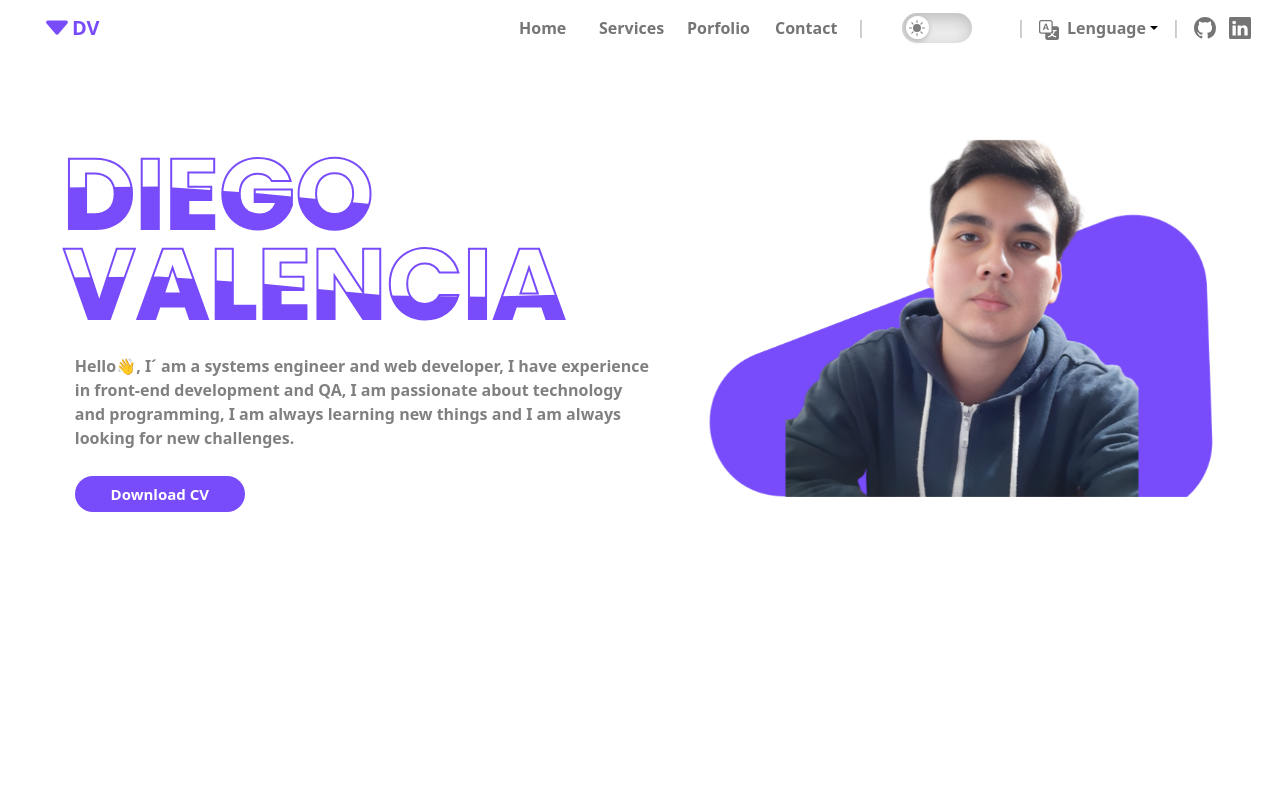
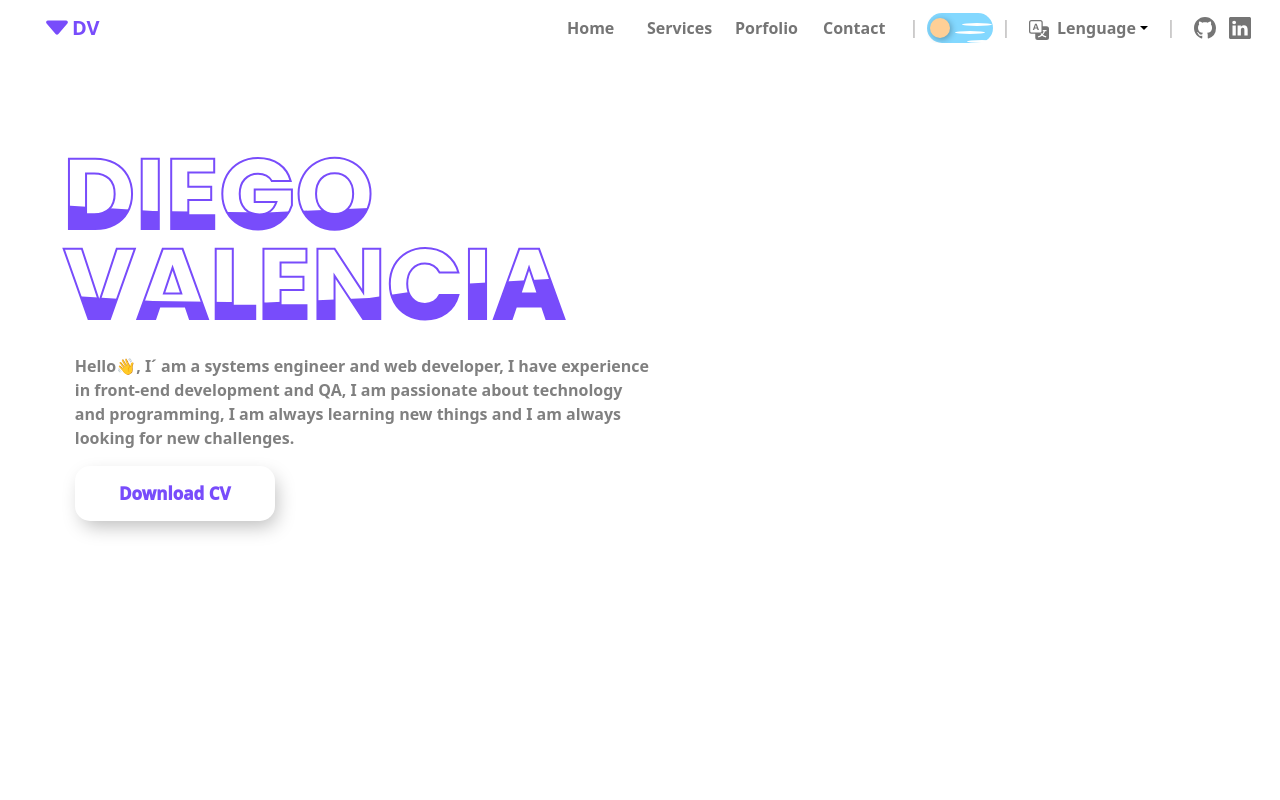
Before and after one commit to diego0043/portafolio, a React (Vite) app: page / in a window 1280 px wide. Shown: the top 800 px of the page. Built offline with nearby package versions, Linux system fonts and the light colour scheme.

Commit message:
trabajando en vista mobil

```diff
--- a/src/components/FooterContainer.jsx
+++ b/src/components/FooterContainer.jsx
@@ -8,10 +8,10 @@
     <>
       <div className="container-fluid container-footer">
         <div className="row row-2">
-          <div className="col-6">
+          <div className="col-12 col-xl-6 col-md-6 col-lg-6 col-xxl-6">
             <InfoFooter />
           </div>
-          <div className="col-6">
+          <div className="col-12 col-xl-6 col-md-6 col-lg-6 col-xxl-6">
             <FormFooter />
           </div>
         </div>
--- a/src/components/Navbar.jsx
+++ b/src/components/Navbar.jsx
@@ -120,43 +120,30 @@
             <li className="nav-item nav-item-widh-night-mode me-3">
               <span className="separator-navbar">|</span>
             </li>
-            <li className="nav-item nav-item-widh-night-mode-toggle me-4">
-              <input
-                type="checkbox"
-                id="darkmode-toggle"
-                className="checkbox"
-              />
-              <label className="label-darkmode" htmlFor="darkmode-toggle">
-                <svg
-                  xmlns="http://www.w3.org/2000/svg"
-                  width="16"
-                  height="16"
-                  fill="currentColor"
-                  className="moon"
-                  viewBox="0 0 16 16"
-                >
-                  <path d="M6 .278a.768.768 0 0 1 .08.858 7.208 7.208 0 0 0-.878 3.46c0 4.021 3.278 7.277 7.318 7.277.527 0 1.04-.055 1.533-.16a.787.787 0 0 1 .81.316.733.733 0 0 1-.031.893A8.349 8.349 0 0 1 8.344 16C3.734 16 0 12.286 0 7.71 0 4.266 2.114 1.312 5.124.06A.752.752 0 0 1 6 .278z" />
-                  <path d="M10.794 3.148a.217.217 0 0 1 .412 0l.387 1.162c.173.518.579.924 1.097 1.097l1.162.387a.217.217 0 0 1 0 .412l-1.162.387a1.734 1.734 0 0 0-1.097 1.097l-.387 1.162a.217.217 0 0 1-.412 0l-.387-1.162A1.734 1.734 0 0 0 9.31 6.593l-1.162-.387a.217.217 0 0 1 0-.412l1.162-.387a1.734 1.734 0 0 0 1.097-1.097l.387-1.162zM13.863.099a.145.145 0 0 1 .274 0l.258.774c.115.346.386.617.732.732l.774.258a.145.145 0 0 1 0 .274l-.774.258a1.156 1.156 0 0 0-.732.732l-.258.774a.145.145 0 0 1-.274 0l-.258-.774a1.156 1.156 0 0 0-.732-.732l-.774-.258a.145.145 0 0 1 0-.274l.774-.258c.346-.115.617-.386.732-.732L13.863.1z" />
-                </svg>
-
-                <svg
-                  xmlns="http://www.w3.org/2000/svg"
-                  width="16"
-                  height="16"
-                  fill="currentColor"
-                  className="sun"
-                  viewBox="0 0 16 16"
-                >
-                  <path d="M12 8a4 4 0 1 1-8 0 4 4 0 0 1 8 0zM8 0a.5.5 0 0 1 .5.5v2a.5.5 0 0 1-1 0v-2A.5.5 0 0 1 8 0zm0 13a.5.5 0 0 1 .5.5v2a.5.5 0 0 1-1 0v-2A.5.5 0 0 1 8 13zm8-5a.5.5 0 0 1-.5.5h-2a.5.5 0 0 1 0-1h2a.5.5 0 0 1 .5.5zM3 8a.5.5 0 0 1-.5.5h-2a.5.5 0 0 1 0-1h2A.5.5 0 0 1 3 8zm10.657-5.657a.5.5 0 0 1 0 .707l-1.414 1.415a.5.5 0 1 1-.707-.708l1.414-1.414a.5.5 0 0 1 .707 0zm-9.193 9.193a.5.5 0 0 1 0 .707L3.05 13.657a.5.5 0 0 1-.707-.707l1.414-1.414a.5.5 0 0 1 .707 0zm9.193 2.121a.5.5 0 0 1-.707 0l-1.414-1.414a.5.5 0 0 1 .707-.707l1.414 1.414a.5.5 0 0 1 0 .707zM4.464 4.465a.5.5 0 0 1-.707 0L2.343 3.05a.5.5 0 1 1 .707-.707l1.414 1.414a.5.5 0 0 1 0 .708z" />
-                </svg>
-              </label>
+            <li className="nav-item nav-item-widh-night-mode me-3">
+              <div class="toggleWrapper">
+                <input type="checkbox" className="dn" id="dn" />
+                <label for="dn" className="toggle">
+                  <span className="toggle__handler">
+                    <span className="crater crater--1"></span>
+                    <span className="crater crater--2"></span>
+                    <span className="crater crater--3"></span>
+                  </span>
+                  <span className="star star--1"></span>
+                  <span className="star star--2"></span>
+                  <span className="star star--3"></span>
+                  <span className="star star--4"></span>
+                  <span className="star star--5"></span>
+                  <span className="star star--6"></span>
+                </label>
+              </div>
             </li>
             <li className="nav-item nav-item-widh-night-mode">
               <span className="separator-navbar">|</span>
             </li>
             <li class="nav-item dropdown">
               <a
-                class="nav-link dropdown-toggle"
+                className="nav-link dropdown-toggle"
                 href="#"
                 role="button"
                 data-bs-toggle="dropdown"
@@ -177,14 +164,14 @@
                   Lenguage
                 </span>
               </a>
-              <ul class="dropdown-menu">
+              <ul className="dropdown-menu">
                 <li>
-                  <a class="dropdown-item" href="#">
+                  <a className="dropdown-item" href="#">
                     Espanish
                   </a>
                 </li>
                 <li>
-                  <a class="dropdown-item" href="#">
+                  <a className="dropdown-item" href="#">
                     English
                   </a>
                 </li>
--- a/src/styles/footer.css
+++ b/src/styles/footer.css
@@ -114,7 +114,7 @@
     border-radius: 30px;
   }
 
-  .col-6 textarea {
+  .col textarea {
     border-radius: 8px;
     height: 100px;
     width: 100%;
--- a/src/styles/home.css
+++ b/src/styles/home.css
@@ -17,8 +17,8 @@
 
   .img-home {
     display: block;
-    margin-top: 5%;
-    width: 400px;
+    margin-top: 25%;
+    width: 350px;
     margin-left: auto;
     margin-right: auto;
   }
@@ -26,24 +26,111 @@
   .text-title-home {
     color: #2c2847;
     font-weight: bold;
-    font-size: 50px;
-    margin-top: 10px;
+    font-size: 75px;
+    margin-top: 50px;
+    margin-left: 50%;
     font-family: "Poppins", sans-serif;
+    box-sizing: border-box;
+    padding: 0;
+    margin-bottom: 40px;
+  }
+
+  .content {
+    position: relative;
+  }
+
+  .content .text-title-home {
+    color: #fff;
+    position: absolute;
+    transform: translate(-50%, -50%);
+  }
+
+  .content .text-title-home:nth-child(1) {
+    color: transparent;
+    -webkit-text-stroke: 2px var(--color-primary);
+  }
+
+  .content .text-title-home:nth-child(2) {
+    color: var(--color-primary);
+    animation: animate 4s ease-in-out infinite;
+  }
+
+  .content-2 {
+    margin-top: 90px;
+  }
+  @keyframes animate {
+    0%,
+    100% {
+      clip-path: polygon(
+        0% 45%,
+        16% 44%,
+        33% 50%,
+        54% 60%,
+        70% 61%,
+        84% 59%,
+        100% 52%,
+        100% 100%,
+        0% 100%
+      );
+    }
+
+    50% {
+      clip-path: polygon(
+        0% 60%,
+        15% 65%,
+        34% 66%,
+        51% 62%,
+        67% 50%,
+        84% 45%,
+        100% 46%,
+        100% 100%,
+        0% 100%
+      );
+    }
   }
 
   .btn-home-description {
+    padding: 15px 25px;
+    border: unset;
+    border-radius: 15px;
+    color: var(--color-primary);
+    z-index: 1;
+    background: white;
+    position: relative;
+    font-weight: 1000;
+    font-size: 17px;
+    -webkit-box-shadow: 4px 8px 19px -3px rgba(0, 0, 0, 0.27);
+    box-shadow: 4px 8px 19px -3px rgba(0, 0, 0, 0.27);
+    transition: all 250ms;
+    width: 200px;
+    overflow: hidden;
+  }
+
+  .btn-home-description::before {
+    content: "";
+    position: absolute;
+    top: 0;
+    left: 0;
+    height: 100%;
+    width: 0;
+    border-radius: 15px;
     background-color: var(--color-primary);
-    color: #fff;
-    border: none;
-    border-radius: 25px;
-    padding: 7px 15px;
-    font-weight: bold;
-    font-size: 15px;
-    margin-top: 10px;
-    width: 170px;
+    z-index: -1;
+    -webkit-box-shadow: 4px 8px 19px -3px rgba(0, 0, 0, 0.27);
+    box-shadow: 4px 8px 19px -3px rgba(0, 0, 0, 0.27);
+    transition: all 250ms;
+  }
+
+  .btn-home-description:hover {
+    color: white;
+  }
+
+  .btn-home-description:hover::before {
+    width: 200px;
   }
 
   .text-p-home {
+    margin-top: 30px;
     color: gray;
     text-align: justify;
   }
--- a/src/styles/navbar.css
+++ b/src/styles/navbar.css
@@ -236,85 +236,6 @@
     background-color: rgba(255, 255, 255, 0.5);
     backdrop-filter: blur(4px);
   }
-  .label-darkmode {
-    width: 70px;
-    height: 30px;
-    position: relative;
-    display: block;
-    background: #ebebeb;
-    border-radius: 40px;
-    box-shadow: inset 0px 5px 15px rgba(0, 0, 0, 0.2),
-      inset 0px -5px 15px rgba(255, 255, 255, 0.2);
-    cursor: pointer;
-  }
-
-  .label-darkmode::after {
-    content: "";
-    position: absolute;
-    top: 3px;
-    left: 4px;
-    width: 23px;
-    height: 23px;
-    border-radius: 50%;
-    background: #fff;
-    box-shadow: 0px 2px 5px rgba(0, 0, 0, 0.2);
-    transition: 0.3s;
-  }
-
-  .checkbox {
-    width: 0;
-    height: 0;
-    visibility: hidden;
-  }
-
-  .checkbox:checked + .label-darkmode::after {
-    background: black;
-  }
-
-  .checkbox:checked + .label-darkmode {
-    background: #45454b;
-  }
-
-  .checkbox:checked + .label-darkmode::after {
-    left: calc(100% - 8px);
-    transform: translateX(-100%);
-  }
-
-  .label-darkmode,
-  .label-darkmode::after {
-    transition: 0.3s;
-  }
-
-  .label-darkmode:active::after {
-    width: 55px;
-  }
-
-  .label-darkmode svg {
-    position: absolute;
-    width: 22px;
-    top: 7px;
-    z-index: 100;
-  }
-
-  .label-darkmode svg.sun {
-    left: 4px;
-    fill: #7e7e7e;
-    transition: 0.3s;
-  }
-
-  .label-darkmode svg.moon {
-    left: 40px;
-    fill: transparent;
-    transition: 0.3s;
-  }
-
-  .checkbox:checked + .label-darkmode svg.sun {
-    fill: transparent;
-  }
-
-  .checkbox:checked + .label-darkmode svg.moon {
-    fill: #ffffff;
-  }
 
   .btn-navbar-contact {
     background-color: var(--color-primary);
@@ -350,12 +271,13 @@
   }
 
   .nav-item-widh-night-mode {
+    position: relative;
     text-align: center;
     cursor: default;
     display: flex;
     align-items: center;
     justify-content: center;
-    width: 20px;
+    width: 30px;
     text-align: left;
   }
 
@@ -399,4 +321,193 @@
   .nav-link {
     color: black;
   }
+
+  .toggleWrapper {
+    position: absolute;
+    top: 50%;
+    left: 50%;
+    overflow: hidden;
+    transform: translate3d(-50%, -50%, 0);
+    color: white;
+  }
+
+  .toggleWrapper input {
+    position: absolute;
+    top: 0;
+    left: 20px;
+  }
+
+  .toggle {
+    cursor: pointer;
+    display: inline-block;
+    position: relative;
+    width: 66px;
+    height: 30px;
+    background-color: #83d8ff;
+    border-radius: 84px;
+    transition: background-color 200ms cubic-bezier(0.445, 0.05, 0.55, 0.95);
+  }
+
+  .toggle__handler {
+    display: inline-block;
+    position: relative;
+    z-index: 1;
+    top: 5px;
+    left: 3px;
+    width: 20px;
+    height: 20px;
+    background-color: #ffcf96;
+    border-radius: 50px;
+    box-shadow: 0 2px 6px rgba(0, 0, 0, .3);
+    transition: all 400ms cubic-bezier(0.68, -0.55, 0.265, 1.55);
+    transform: rotate(-45deg);
+  }
+
+  .toggle__handler .crater {
+    position: absolute;
+    background-color: #e8cda5;
+    opacity: 0;
+    transition: opacity 200ms ease-in-out;
+    border-radius: 100%;
+  }
+
+  .toggle__handler .crater--1 {
+    top: 18px;
+    left: 4px;
+    width: 4px;
+    height: 4px;
+  }
+
+  .toggle__handler .crater--2 {
+    top: 28px;
+    left: 22px;
+    width: 6px;
+    height: 6px;
+  }
+
+  .toggle__handler .crater--3 {
+    top: 10px;
+    left: 25px;
+    width: 8px;
+    height: 8px;
+  }
+
+  .star {
+    position: absolute;
+    background-color: #fff;
+    transition: all 300ms cubic-bezier(0.445, 0.05, 0.55, 0.95);
+    border-radius: 50%;
+  }
+
+  .star--1 {
+    top: 10px;
+    left: 35px;
+    z-index: 0;
+    width: 30px;
+    height: 3px;
+  }
+
+  .star--2 {
+    top: 18px;
+    left: 28px;
+    z-index: 1;
+    width: 30px;
+    height: 3px;
+  }
+
+  .star--3 {
+    top: 27px;
+    left: 40px;
+    z-index: 0;
+    width: 30px;
+    height: 3px;
+  }
+
+  .star--4, .star--5, .star--6 {
+    opacity: 0;
+    transition: all 300ms 0 cubic-bezier(0.445, 0.05, 0.55, 0.95);
+  }
+
+  .star--4 {
+    top: 16px;
+    left: 11px;
+    z-index: 0;
+    width: 2px;
+    height: 2px;
+    transform: translate3d(3px, 0, 0);
+  }
+
+  .star--5 {
+    top: 32px;
+    left: 17px;
+    z-index: 0;
+    width: 3px;
+    height: 3px;
+    transform: translate3d(3px, 0, 0);
+  }
+
+  .star--6 {
+    top: 36px;
+    left: 28px;
+    z-index: 0;
+    width: 2px;
+    height: 2px;
+    transform: translate3d(3px, 0, 0);
+  }
+
+  input:checked + .toggle {
+    background-color: #749dd6;
+  }
+
+  input:checked + .toggle:before {
+    color: #749ed7;
+  }
+
+  input:checked + .toggle:after {
+    color: #fff;
+  }
+
+  input:checked + .toggle .toggle__handler {
+    background-color: #ffe5b5;
+    transform: translate3d(40px, 0, 0) rotate(0);
+  }
+
+  input:checked + .toggle .toggle__handler .crater {
+    opacity: 1;
+  }
+
+  input:checked + .toggle .star--1 {
+    width: 2px;
+    height: 2px;
+  }
+
+  input:checked + .toggle .star--2 {
+    width: 4px;
+    height: 4px;
+    transform: translate3d(-5px, 0, 0);
+  }
+
+  input:checked + .toggle .star--3 {
+    width: 2px;
+    height: 2px;
+    transform: translate3d(-7px, 0, 0);
+  }
+
+  input:checked + .toggle .star--4, input:checked + .toggle .star--5, input:checked + .toggle .star--6 {
+    opacity: 1;
+    transform: translate3d(0, 0, 0);
+  }
+
+  input:checked + .toggle .star--4 {
+    transition: all 300ms 200ms cubic-bezier(0.445, 0.05, 0.55, 0.95);
+  }
+
+  input:checked + .toggle .star--5 {
+    transition: all 300ms 300ms cubic-bezier(0.445, 0.05, 0.55, 0.95);
+  }
+
+  input:checked + .toggle .star--6 {
+    transition: all 300ms 400ms cubic-bezier(0.445, 0.05, 0.55, 0.95);
+  }
+
 }
```
Also changed, not shown: src/components/HomeContainer.jsx (+6 -7 lines).
